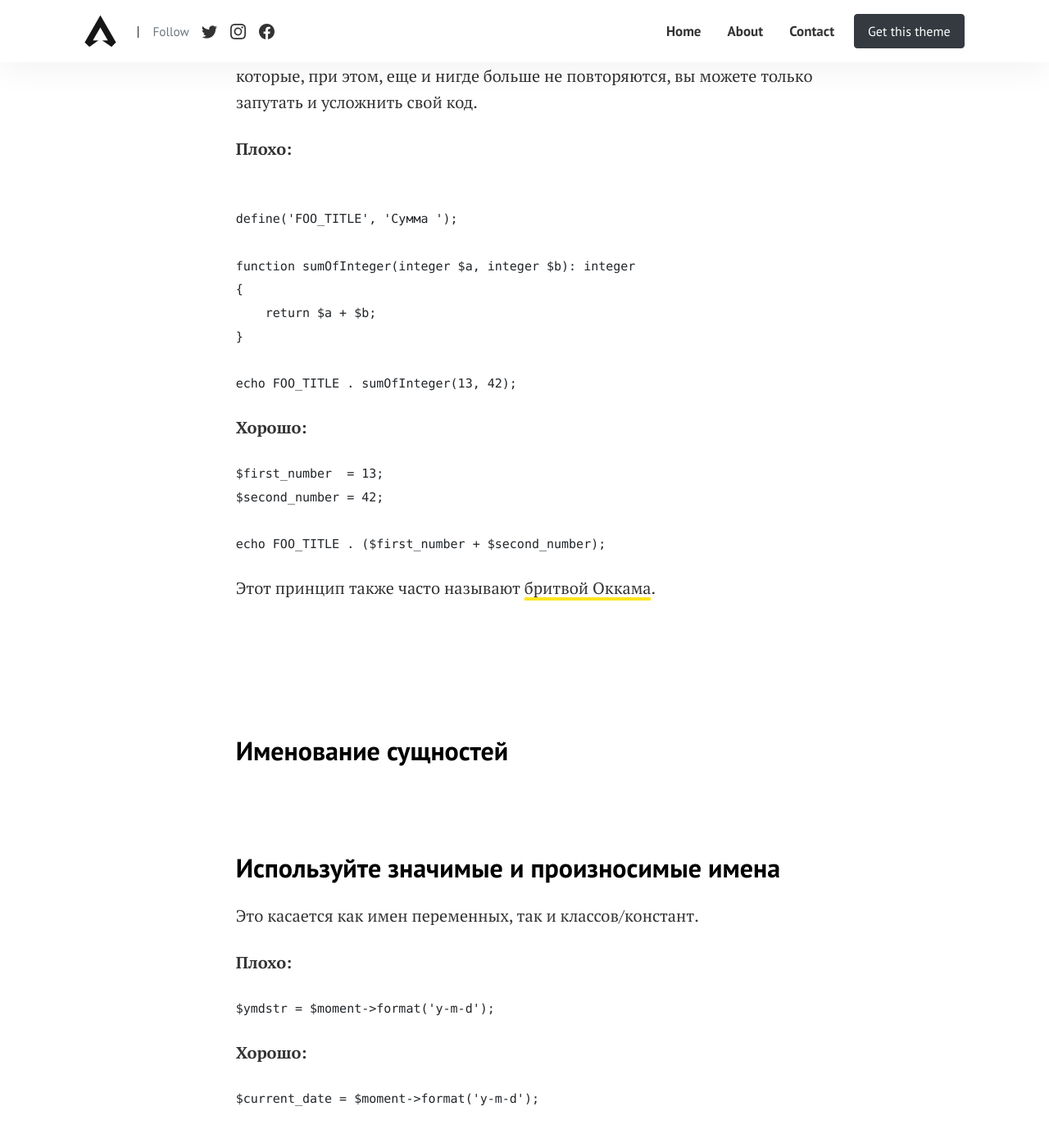
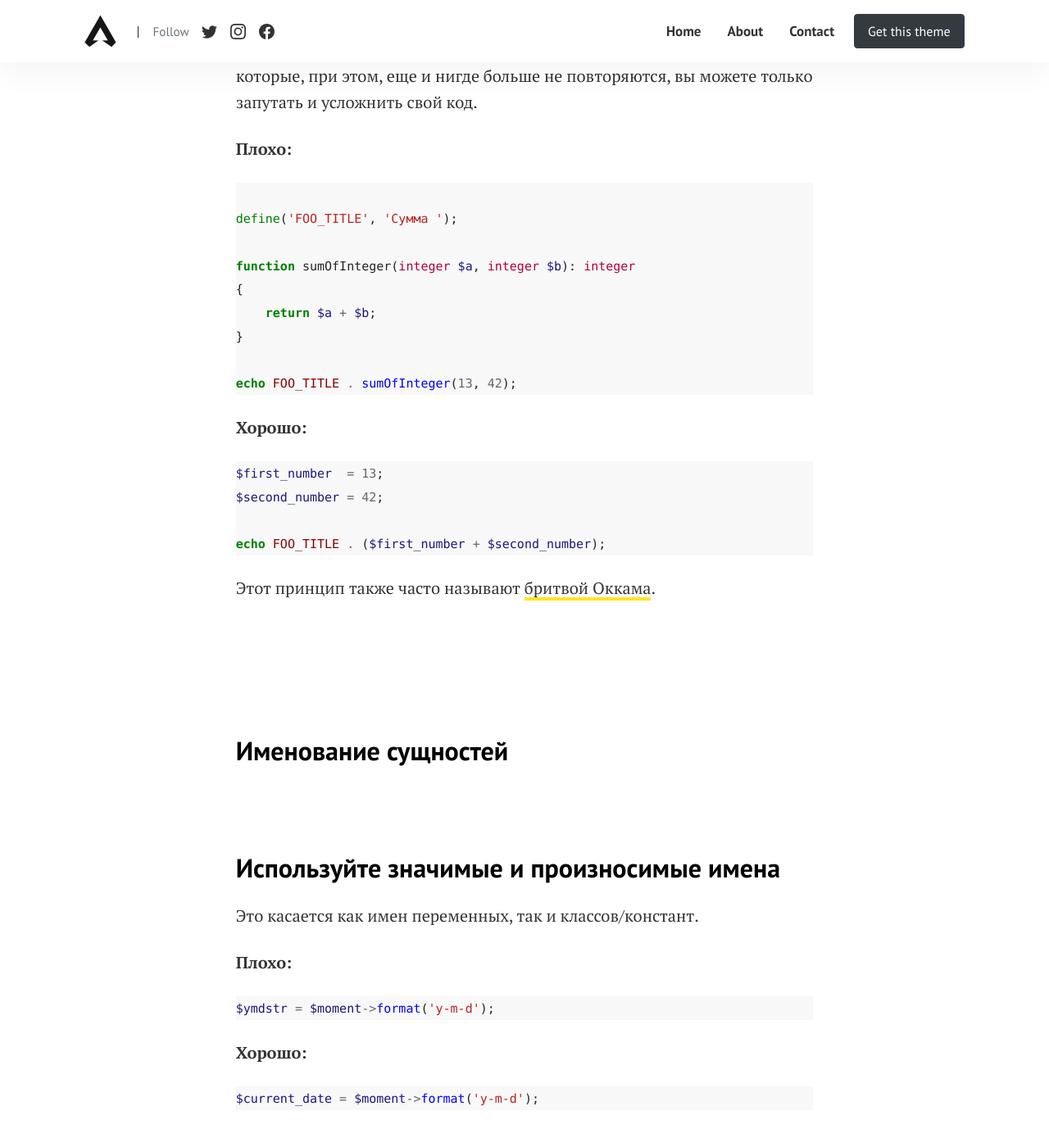
Before and after one commit to gomzyakov/gomzyakov.github.io, a Jekyll site: the page built from TODO.md, in a window 1280 px wide and 1400 px high, scrolled down 3721 px. Shown: the top 1389 px of the window at 82% size. Built offline with Jekyll 4.4.1, drawn with Linux system fonts in a browser that asks for light colours; our own code applies the rules of GitHub Pages for plain Markdown files.

Commit message:
build: add syntax.css

```diff
--- a/_layouts/default.html
+++ b/_layouts/default.html
@@ -13,6 +13,7 @@
 
 <!-- custom CSS - Remove this if you don't use it or choose to customize the stylesheet with sass-->
 <link href="{{ site.baseurl }}/assets/css/custom.css" rel="stylesheet">
+<link href="{{ site.baseurl }}/assets/css/syntax.css" rel="stylesheet">
 <!-- custom CSS end-->
 
 {% if jekyll.environment == "production" %}
--- /dev/null
+++ b/assets/css/syntax.css
@@ -0,0 +1,62 @@
+.highlight .hll { background-color: #ffffcc }
+.highlight  { background: #f8f8f8; }
+.highlight .c { color: #408080; font-style: italic } /* Comment */
+.highlight .err { border: 1px solid #FF0000 } /* Error */
+.highlight .k { color: #008000; font-weight: bold } /* Keyword */
+.highlight .o { color: #666666 } /* Operator */
+.highlight .cm { color: #408080; font-style: italic } /* Comment.Multiline */
+.highlight .cp { color: #BC7A00 } /* Comment.Preproc */
+.highlight .c1 { color: #408080; font-style: italic } /* Comment.Single */
+.highlight .cs { color: #408080; font-style: italic } /* Comment.Special */
+.highlight .gd { color: #A00000 } /* Generic.Deleted */
+.highlight .ge { font-style: italic } /* Generic.Emph */
+.highlight .gr { color: #FF0000 } /* Generic.Error */
+.highlight .gh { color: #000080; font-weight: bold } /* Generic.Heading */
+.highlight .gi { color: #00A000 } /* Generic.Inserted */
+.highlight .go { color: #808080 } /* Generic.Output */
+.highlight .gp { color: #000080; font-weight: bold } /* Generic.Prompt */
+.highlight .gs { font-weight: bold } /* Generic.Strong */
+.highlight .gu { color: #800080; font-weight: bold } /* Generic.Subheading */
+.highlight .gt { color: #0040D0 } /* Generic.Traceback */
+.highlight .kc { color: #008000; font-weight: bold } /* Keyword.Constant */
+.highlight .kd { color: #008000; font-weight: bold } /* Keyword.Declaration */
+.highlight .kn { color: #008000; font-weight: bold } /* Keyword.Namespace */
+.highlight .kp { color: #008000 } /* Keyword.Pseudo */
+.highlight .kr { color: #008000; font-weight: bold } /* Keyword.Reserved */
+.highlight .kt { color: #B00040 } /* Keyword.Type */
+.highlight .m { color: #666666 } /* Literal.Number */
+.highlight .s { color: #BA2121 } /* Literal.String */
+.highlight .na { color: #7D9029 } /* Name.Attribute */
+.highlight .nb { color: #008000 } /* Name.Builtin */
+.highlight .nc { color: #0000FF; font-weight: bold } /* Name.Class */
+.highlight .no { color: #880000 } /* Name.Constant */
+.highlight .nd { color: #AA22FF } /* Name.Decorator */
+.highlight .ni { color: #999999; font-weight: bold } /* Name.Entity */
+.highlight .ne { color: #D2413A; font-weight: bold } /* Name.Exception */
+.highlight .nf { color: #0000FF } /* Name.Function */
+.highlight .nl { color: #A0A000 } /* Name.Label */
+.highlight .nn { color: #0000FF; font-weight: bold } /* Name.Namespace */
+.highlight .nt { color: #008000; font-weight: bold } /* Name.Tag */
+.highlight .nv { color: #19177C } /* Name.Variable */
+.highlight .ow { color: #AA22FF; font-weight: bold } /* Operator.Word */
+.highlight .w { color: #bbbbbb } /* Text.Whitespace */
+.highlight .mf { color: #666666 } /* Literal.Number.Float */
+.highlight .mh { color: #666666 } /* Literal.Number.Hex */
+.highlight .mi { color: #666666 } /* Literal.Number.Integer */
+.highlight .mo { color: #666666 } /* Literal.Number.Oct */
+.highlight .sb { color: #BA2121 } /* Literal.String.Backtick */
+.highlight .sc { color: #BA2121 } /* Literal.String.Char */
+.highlight .sd { color: #BA2121; font-style: italic } /* Literal.String.Doc */
+.highlight .s2 { color: #BA2121 } /* Literal.String.Double */
+.highlight .se { color: #BB6622; font-weight: bold } /* Literal.String.Escape */
+.highlight .sh { color: #BA2121 } /* Literal.String.Heredoc */
+.highlight .si { color: #BB6688; font-weight: bold } /* Literal.String.Interpol */
+.highlight .sx { color: #008000 } /* Literal.String.Other */
+.highlight .sr { color: #BB6688 } /* Literal.String.Regex */
+.highlight .s1 { color: #BA2121 } /* Literal.String.Single */
+.highlight .ss { color: #19177C } /* Literal.String.Symbol */
+.highlight .bp { color: #008000 } /* Name.Builtin.Pseudo */
+.highlight .vc { color: #19177C } /* Name.Variable.Class */
+.highlight .vg { color: #19177C } /* Name.Variable.Global */
+.highlight .vi { color: #19177C } /* Name.Variable.Instance */
+.highlight .il { color: #666666 } /* Literal.Number.Integer.Long */
```
